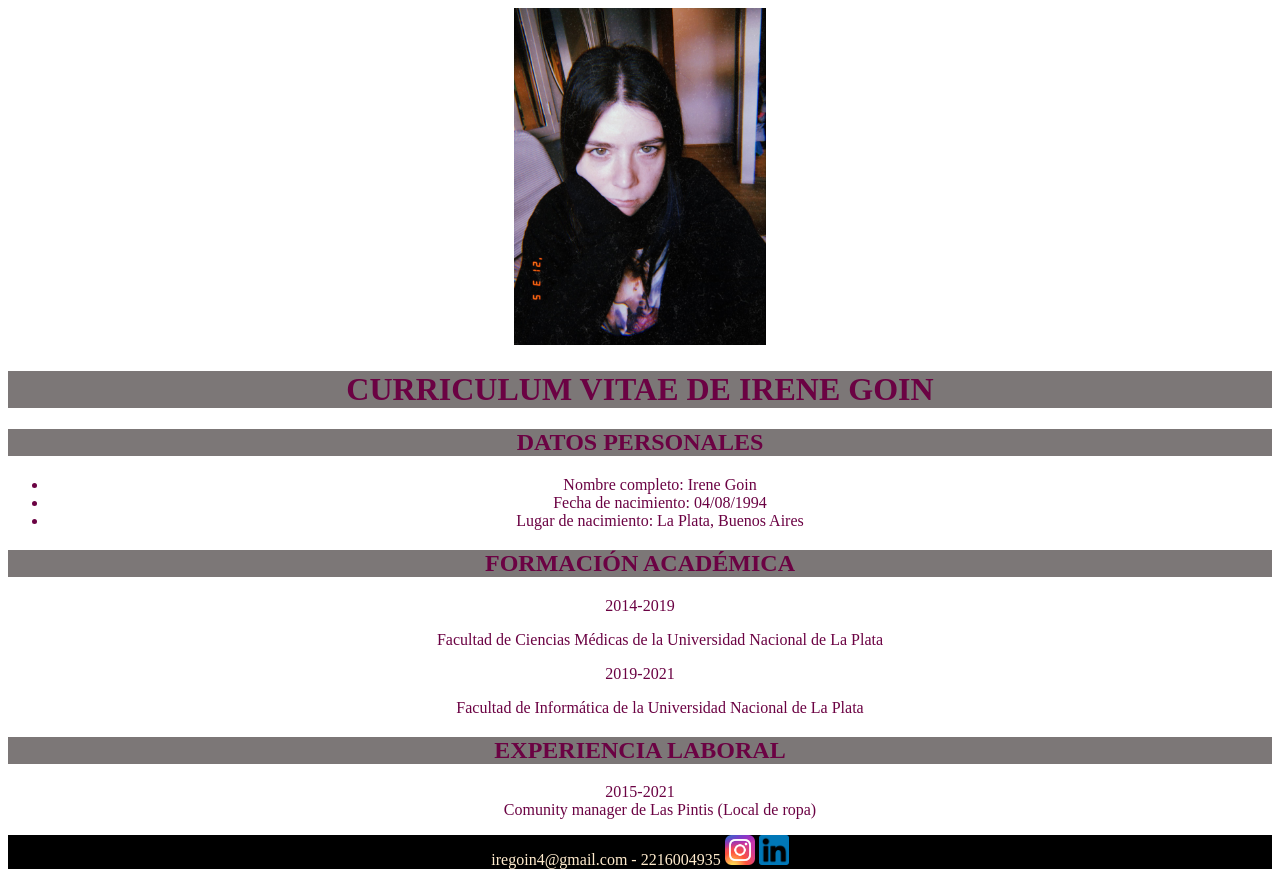
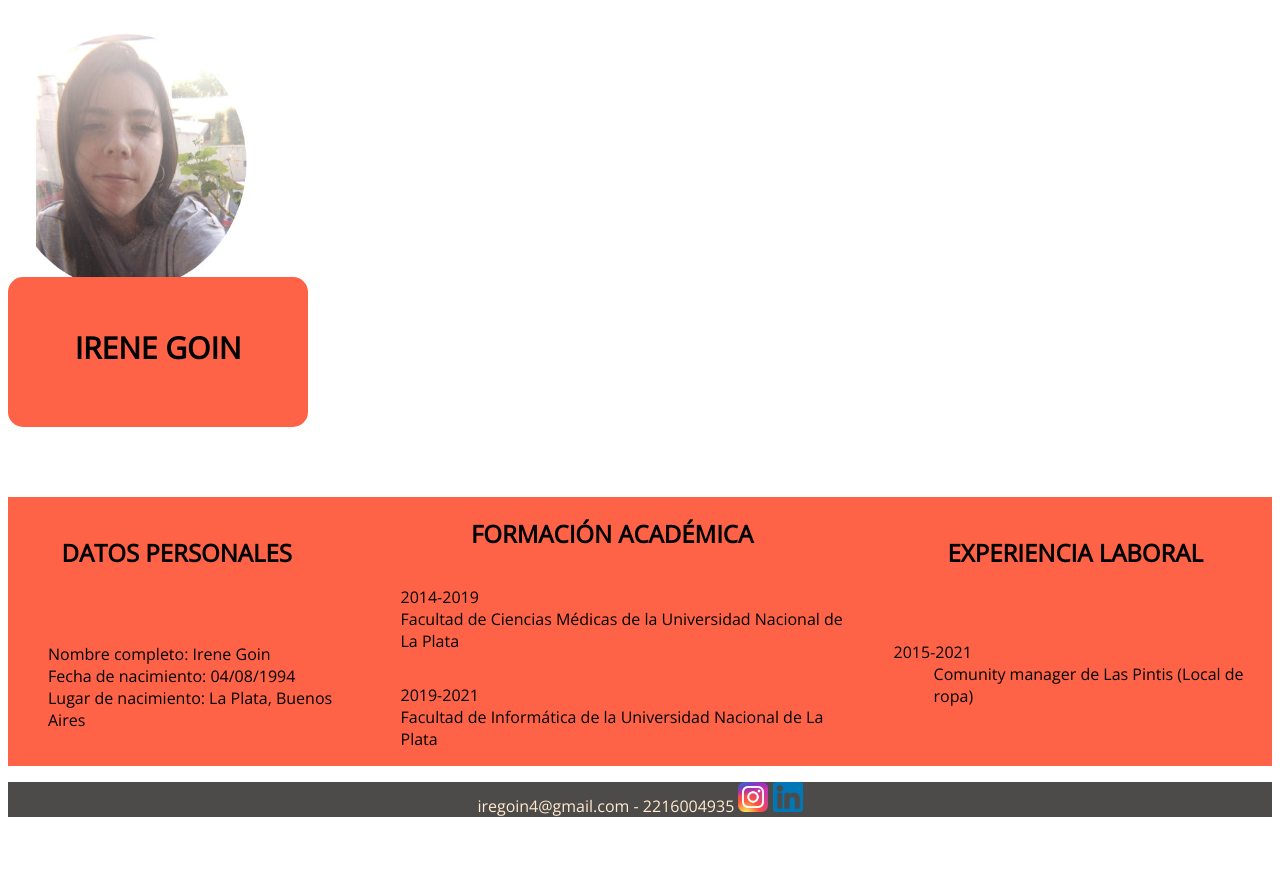
Before and after one commit to irenegoin/FRONTEND, a plain HTML site: page CV/root/index.html in a window 1280 px wide. After the commit the page ends 833 px from the top, so only its background shows below. Drawn offline with nearby package versions, Linux system fonts and the light colour scheme.

Commit message:
modificando cv

```diff
--- a/CV/root/css/style.css
+++ b/CV/root/css/style.css
@@ -1,13 +1,61 @@
 body {
-    color: #6b0243;
-    font-family: 'Times New Roman', Times, serif;
+    font-family:'Open Sans', 'Helvetica Neue', sans-serif
+}
+
+.mifoto{
+    z-index: 10;
+}
+
+h1{
+    font-size: 30px;
+    position: relative;
+    bottom: 50px;
+    background-color: tomato;
+    width: 300px;
+    height: 100px;
+    text-align: center;
+    padding-top: 50px;
+    border-radius: 15px;
+}
+
+main{
+    display: flex;
+    justify-content: space-between;
+}
+
+h2{
     text-align: center;
 }
-h1, h2{
-        background-color: #7c7777;
 
-    }
+#datospersonales{
+    display: flex;
+    flex-direction: column;
+    background-color: tomato;
+    justify-content: space-around;
+    padding-right: 15px;
+}
+
+#formacionacademica{
+    display: flex;
+    flex-direction: column;
+    background-color: tomato;
+    justify-content: space-around;
+    padding-right: 15px;
+}
+
+#experiencialaboral{
+    display: flex;
+    flex-direction: column;
+    background-color: tomato;
+    justify-content: space-around;
+    padding-bottom: 25px;
+    padding-left: 15px;
+    padding-right: 15px;
+
+}
+
 footer{
-    background-color: black;
+    background-color:rgb(77, 74, 74);
     color:blanchedalmond;
+    text-align: center;
 }
--- a/CV/root/index.html
+++ b/CV/root/index.html
@@ -1,37 +1,44 @@
 <!DOCTYPE html>
-<html lang="en">
+<html lang="es">
 <head>
     <meta charset="UTF-8">
     <meta http-equiv="X-UA-Compatible" content="IE=edge">
     <meta name="viewport" content="width=device-width, initial-scale=1.0">
+    <link rel="preconnect" href="https://fonts.googleapis.com">
+<link rel="preconnect" href="https://fonts.gstatic.com" crossorigin>
+<link href="https://fonts.googleapis.com/css2?family=Open+Sans&display=swap" rel="stylesheet">
     <link rel="stylesheet" href="../root/css/style.css">
     <title>CV IRENE-GOIN</title>
 </head>
 <body>
     <header>
-        <img src="../root/img/EvvJEQJXIAM1epS.jpg" alt="mi-foto" width="20%" class="mifoto">
-        <h1>CURRICULUM VITAE DE IRENE GOIN</h1>
+        <div class="mifoto">
+        <img src="../root/img/WhatsApp Image 2021-06-29 at 16.48.07.jpeg" alt="mi-foto" width="20%">
+        </div>
+        <h1>IRENE GOIN</h1>
 
     </header>
     <main>
-        <section id="Datos Personales">
+        <section id="datospersonales">
             <h2>DATOS PERSONALES</h2>
-            <ul>
-                <li>Nombre completo: Irene Goin
+            <ul type="none">
+                <li>Nombre completo: Irene Goin</li>
                 <li>Fecha de nacimiento: 04/08/1994</li>
                 <li>Lugar de nacimiento: La Plata, Buenos Aires</li>
             </ul>
         </section>
-        <section id="Formación Académica">
+        <section id="formacionacademica">
             <h2>FORMACIÓN ACADÉMICA</h2>
-            <dl>
-            <dl>2014-2019</dl>
-            <dd>Facultad de Ciencias Médicas de la Universidad Nacional de La Plata</dd>
-            <dl>2019-2021</dl>
-            <dd>Facultad de Informática de la Universidad Nacional de La Plata</dd>
-            </dl>
+            <ul type="none">
+                <li>2014-2019</li>
+                <li>Facultad de Ciencias Médicas de la Universidad Nacional de La Plata</li>
+            </ul>
+            <ul type="none">
+                <li>2019-2021</li>
+                <li>Facultad de Informática de la Universidad Nacional de La Plata</li>
+            </ul>
         </section>
-        <section id="Experiencia Laboral">
+        <section id="experiencialaboral">
             <h2>EXPERIENCIA LABORAL</h2>
             <dl>
                 <dt>2015-2021</dt>
@@ -41,7 +48,7 @@
     <footer>
         <p>iregoin4@gmail.com - 2216004935
           <img height="30px" width="30px" src="../root/img/instagram-logo.png" alt="instagram">
-          <img height="30px" width="30px" src="../root/img/174857.png" alt="linkedin">
+          <a href="https://www.linkedin.com/in/irene-goin-7a99a1214/"><img height="30px" width="30px" src="../root/img/174857.png" alt="linkedin"></a>
         </p>
     </footer>
 </body>
```
Also changed, not shown: index.html (+1 -1 lines), CV/root/img/WhatsApp Image 2021-06-29 at 16.48.07.jpeg (added).
